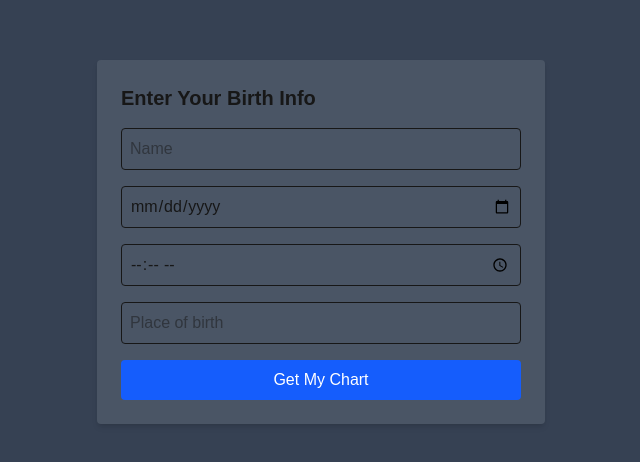
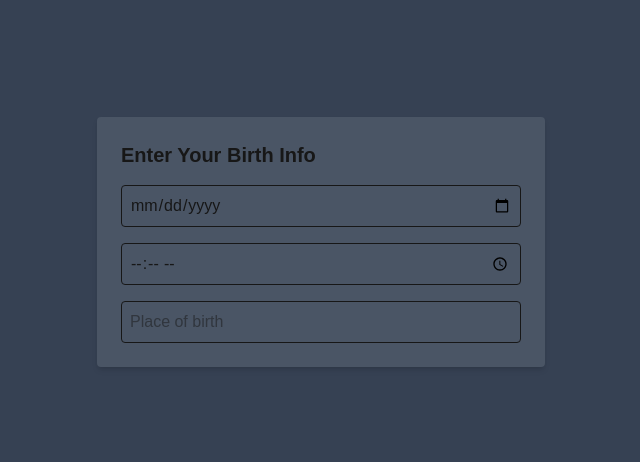
Before and after one commit to SopeDev/astro-ai, a Next.js app: page / in a window 1280 px wide. Shown: the part 158-620 px from the top of the page, without its empty margins (319-959 px from the left). Built offline with nearby package versions, Linux system fonts and the light colour scheme.

Commit message:
removed persons name data

```diff
--- a/src/app/api/astrology/route.js
+++ b/src/app/api/astrology/route.js
@@ -2,7 +2,8 @@ import { NextResponse } from 'next/server'
 
 export async function POST(req) {
   const body = await req.json()
-  const { name, date, time, place } = body
+  const { date, time, place } = body
+  // const { name, date, time, place } = body
   const sleep = (ms) => new Promise(resolve => setTimeout(resolve, ms))
 
   try {
--- a/src/app/page.js
+++ b/src/app/page.js
@@ -5,7 +5,7 @@ import debounce from 'lodash.debounce'
 
 export default function Home() {
   const [form, setForm] = useState({
-    name: '',
+    // name: '',
     date: '',
     time: '',
     place: '',
@@ -73,7 +73,7 @@ export default function Home() {
       method: 'POST',
       headers: { 'Content-Type': 'application/json' },
       body: JSON.stringify({
-        name: form.name,
+        // name: form.name,
         date: form.date,
         time: form.time,
         place: form.location.displayName
@@ -88,7 +88,7 @@ export default function Home() {
     <div className="min-h-screen flex items-center justify-center p-4 bg-gray-700">
       <form onSubmit={handleSubmit} className="space-y-4 bg-gray-600 p-6 rounded shadow-md w-full max-w-md relative">
         <h1 className="text-xl font-bold mb-4">Enter Your Birth Info</h1>
-        <input type="text" name="name" placeholder="Name" value={form.name} onChange={handleChange} className="w-full p-2 border rounded" />
+        {/*<input type="text" name="name" placeholder="Name" value={form.name} onChange={handleChange} className="w-full p-2 border rounded" />*/}
         <input type="date" name="date" value={form.date} onChange={handleChange} className="w-full p-2 border rounded" />
         <input type="time" name="time" value={form.time} onChange={handleChange} className="w-full p-2 border rounded" />
 
@@ -118,13 +118,9 @@ export default function Home() {
         </div>
 
         {form.location && (
-          <div className="text-sm text-gray-600">
-            📍 Selected: {form.location.displayName} <br />
-            🕒 Timezone Offset: UTC {form.location.timezone >= 0 ? '+' : ''}{form.location.timezone}
-          </div>
+          <button type="submit" className="bg-blue-600 text-white px-4 py-2 rounded hover:bg-blue-700 w-full">Get My Chart</button>
         )}
 
-        <button type="submit" className="bg-blue-600 text-white px-4 py-2 rounded hover:bg-blue-700 w-full">Get My Chart</button>
       </form>
     </div>
   )
```
